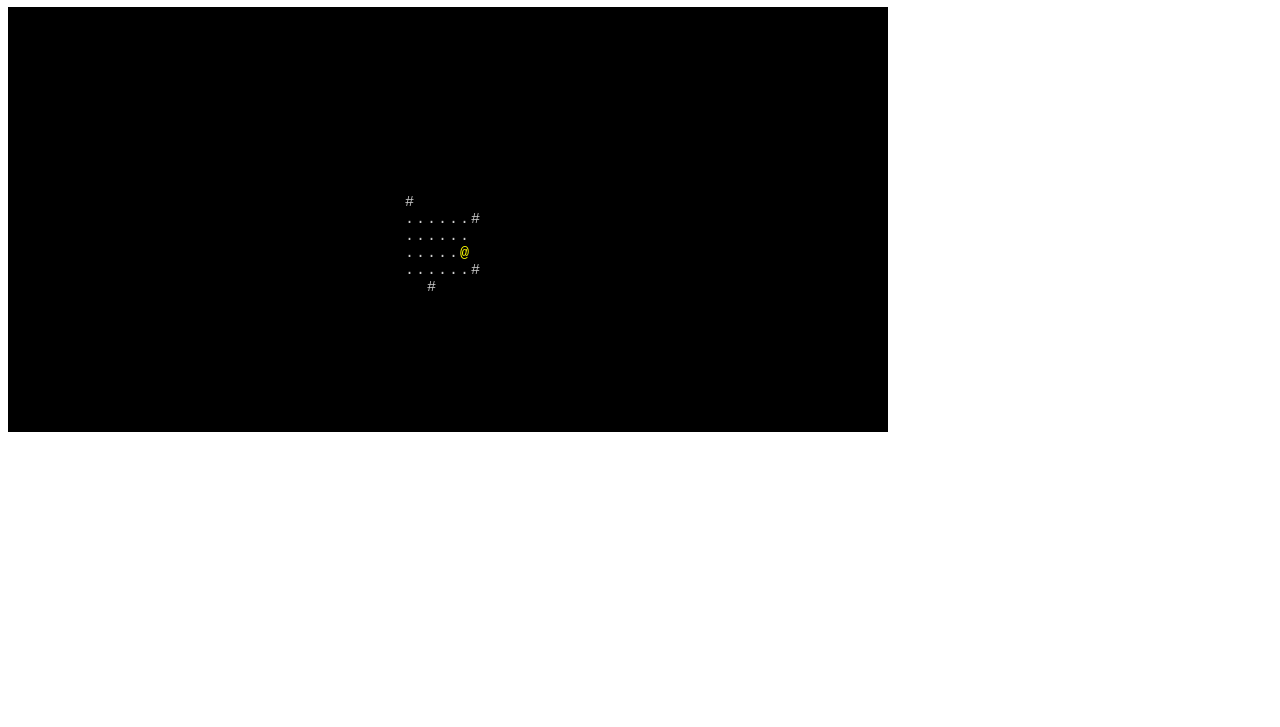
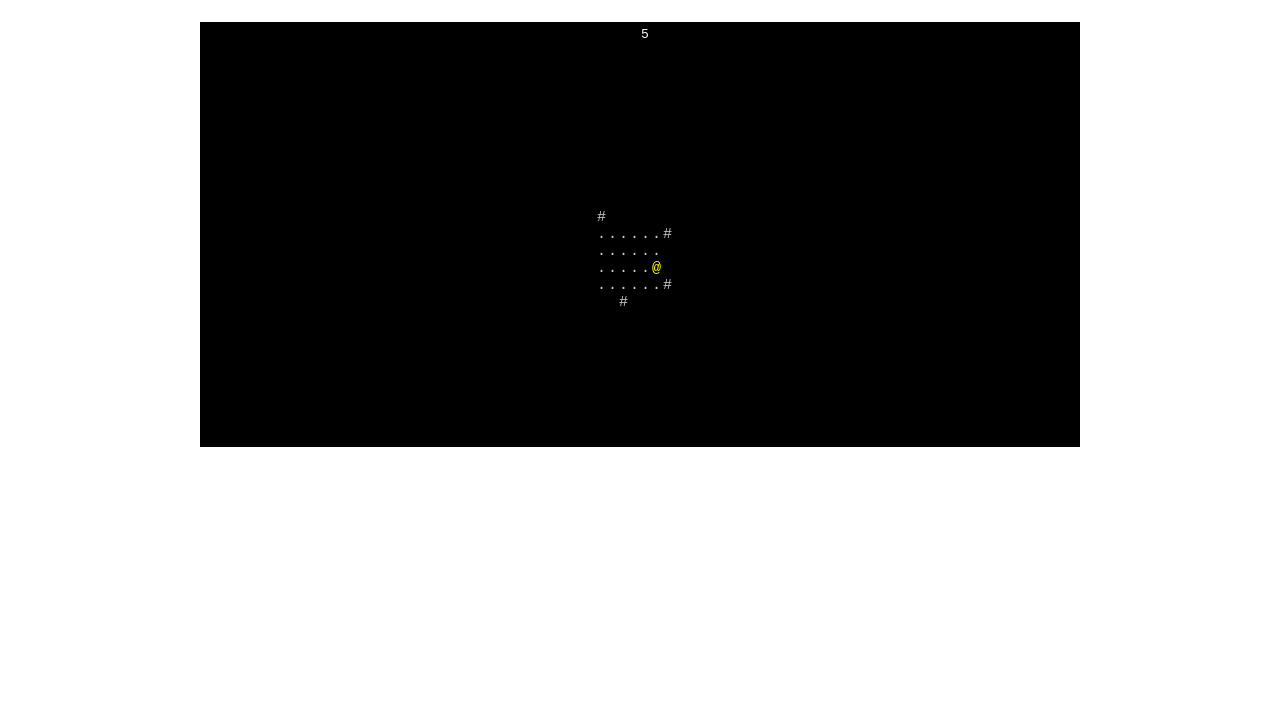
Before and after one commit to AlexNisnevich/ld27, a plain HTML site: page index.html in a window 1280 px wide. Shown: the part 73-800 px from the top of the page. Drawn offline with nearby package versions, Linux system fonts and the light colour scheme.

Commit message:
adding countdown

```diff
--- a/index.html
+++ b/index.html
@@ -2,13 +2,19 @@
 <html>
     <head>
         <title>10 Second Roguelike</title>
+
+        <script src="http://ajax.googleapis.com/ajax/libs/jquery/1.10.2/jquery.min.js"></script>
         <script src="http://cdnjs.cloudflare.com/ajax/libs/underscore.js/1.5.1/underscore-min.js
 "></script>
+
         <script src="lib/rot.js"></script>
         <script src="src/game.js"></script>
         <script src="src/player.js"></script>
+
+        <link rel="stylesheet" href="styles.css"></script>
     </head>
-    <body onload="Game.init()">
+    <body>
         <h1>10 Second Roguelike</h1>
+        <div id="countdown"></div>
     </body>
 </html>
--- a/src/game.js
+++ b/src/game.js
@@ -2,10 +2,9 @@ var Game = {
 	display: null,
 	map: {},
 	rooms: [],
+	exploredPoints: [],
 	engine: null,
 	player: null,
-	pedro: null,
-	ananas: null,
 
 	init: function() {
 		this.display = new ROT.Display({spacing:1.1});
@@ -19,6 +18,30 @@ var Game = {
 
 		this.engine = new ROT.Engine(scheduler);
 		this.engine.start();
+
+		this._startCountdown();
+	},
+
+	_startCountdown: function() {
+		this.countdownTimer = 11;
+		this._countdown();
+	},
+
+	_countdown: function() {
+		this.countdownTimer--;
+		$('#countdown').text(this.countdownTimer);
+		if (this.countdownTimer <= 0) {
+			this._timeExpired();
+		} else {
+			setTimeout(function () {
+				Game._countdown();
+			}, 1000);
+		}
+	},
+
+	_timeExpired: function () {
+		this.player.die();
+		this._startCountdown();
 	},
 
 	_generateMap: function() {
@@ -62,10 +85,13 @@ var Game = {
 	_drawVisibleArea: function() {
 		var visitedPoints = [];
 
-		function drawAdjacentTo(x, y) {
+		function exploreAdjacentPoints(x, y) {
 			var key = x+","+y;
 			visitedPoints.push(key);
-			Game.display.draw(x, y, Game.map[key]);
+
+			if (!_.contains(Game.exploredPoints, key)) {
+				Game.exploredPoints.push(key);
+			}
 
 			if (Game.map[key] == '.' || Game.player.at(x, y)) {
 				var adjacentPoints = [[x+1, y], [x-1, y], [x, y+1], [x, y-1]];
@@ -74,14 +100,20 @@ var Game = {
 					var x = pt[0]; var y = pt[1];
 					var key = x+","+y;
 					if (Game.map[key] && !_.contains(visitedPoints, key)) {
-						drawAdjacentTo(x, y);
+						exploreAdjacentPoints(x, y);
 					}
 				})
 			}
 		}
 
-		drawAdjacentTo(this.player.getX(), this.player.getY());
-		this.player._draw();
+		exploreAdjacentPoints(this.player.getX(), this.player.getY());
+
+		_.each(this.exploredPoints, function (key) {
+			var pt = _.map(key.split(','), function (x) {return parseInt(x); });
+			Game.display.draw(pt[0], pt[1], Game.map[key]);
+		});
+
+		this.player.draw();
 	},
 
 	_drawWholeMap: function() {
@@ -93,3 +125,7 @@ var Game = {
 		}
 	}
 };
+
+$(document).ready(function () {
+	Game.init();
+})
--- a/src/player.js
+++ b/src/player.js
@@ -1,8 +1,10 @@
 var Player = function(x, y) {
 	this._x = x;
 	this._y = y;
+	this._startX = x;
+	this._startY = y;
 	this._symbol = '@';
-	this._draw();
+	this.draw();
 }
 
 Player.prototype.getSpeed = function() { return 100; }
@@ -46,13 +48,24 @@ Player.prototype.handleEvent = function(e) {
 
 	this._x = newX;
 	this._y = newY;
-	this._draw();
+	this.draw();
 
 	Game._drawVisibleArea();
+
 	//window.removeEventListener("keydown", this);
 	//Game.engine.unlock();
 }
 
-Player.prototype._draw = function() {
+Player.prototype.draw = function() {
 	Game.display.draw(this._x, this._y, this._symbol, "#ff0");
 }
+
+Player.prototype.die = function () {
+	Game.map[this._x+","+this._y] = 'x';
+
+	this._x = this._startX;
+	this._y = this._startY;
+
+	this.draw();
+	Game._drawVisibleArea();
+}
--- /dev/null
+++ b/styles.css
@@ -0,0 +1,11 @@
+body {
+	text-align: center;
+}
+
+#countdown {
+	position: relative;
+	top: 20px;
+	color: white;
+	left: 5px;
+	font-family: monospace;
+}
```
